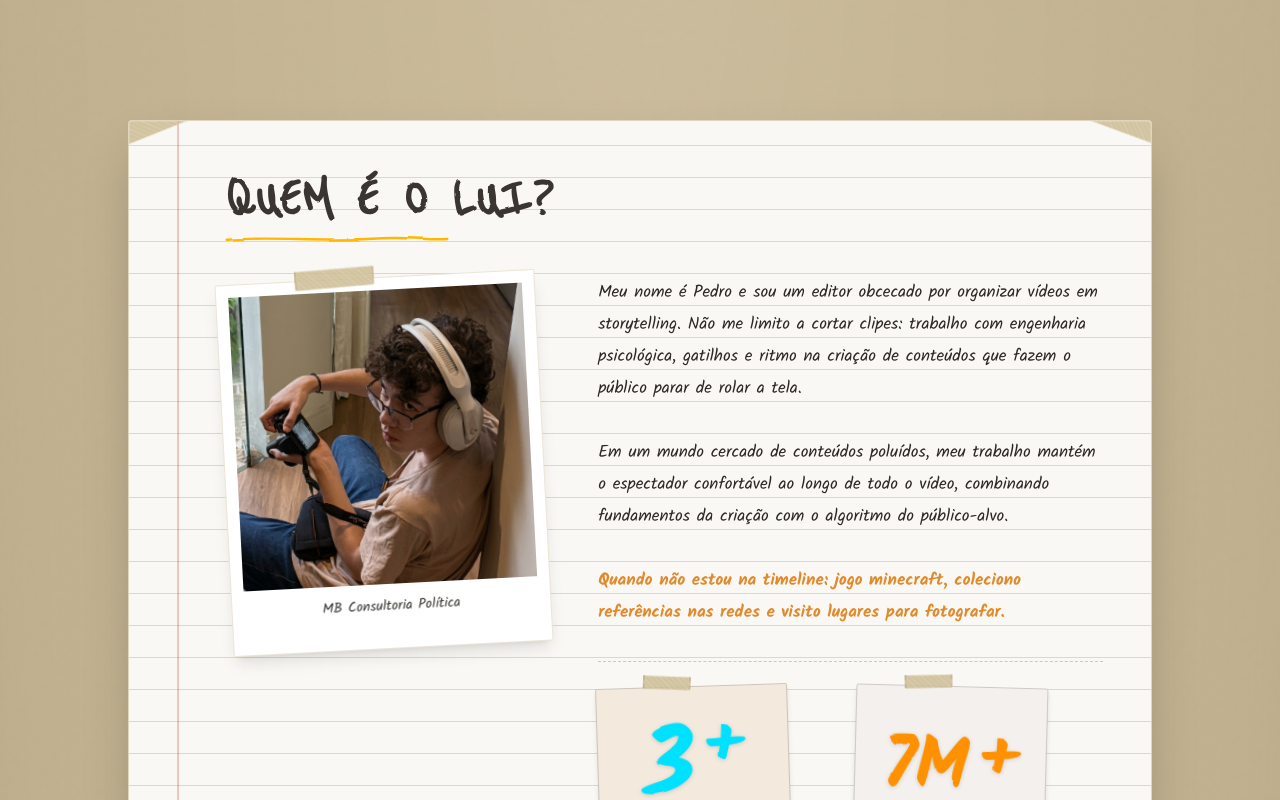
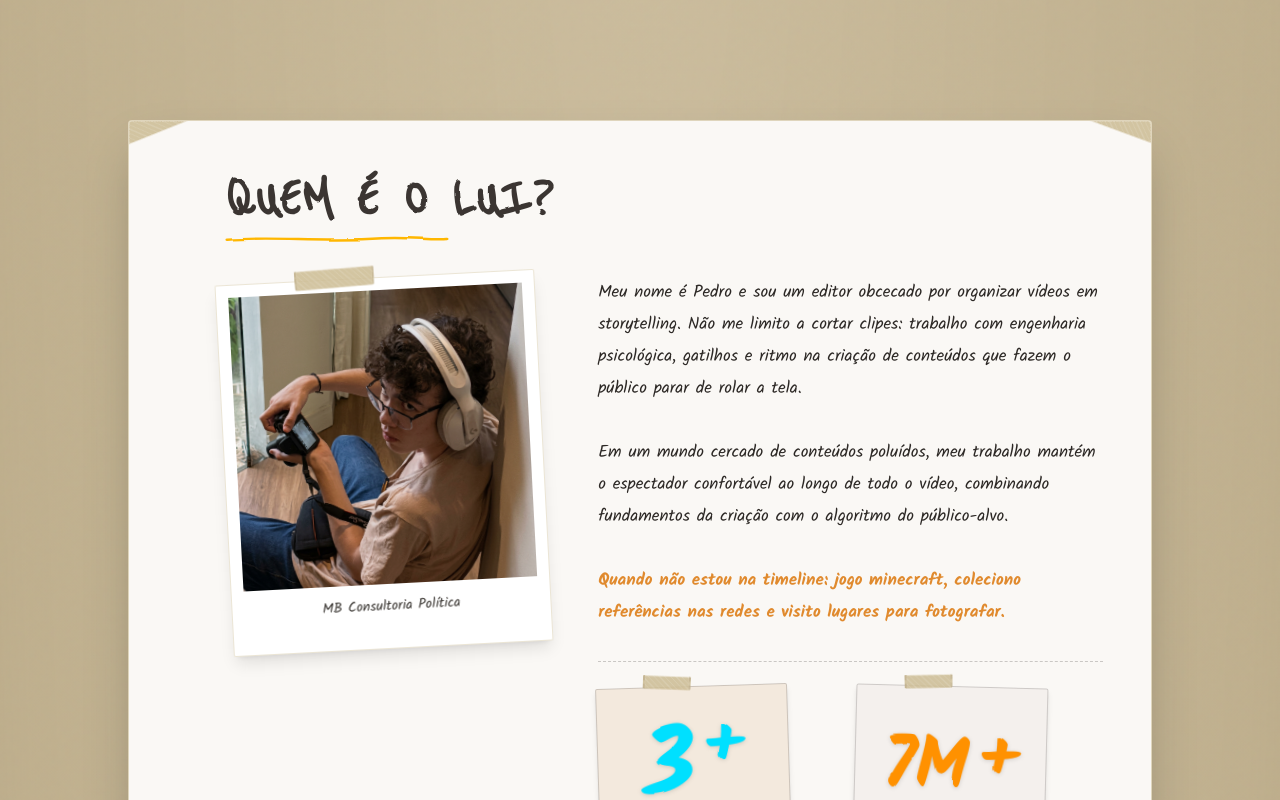
Before and after one commit to furiaas/Luiportfolio, a React (Vite) app: page / in a window 1280 px wide. Shown: the part 2680-3480 px from the top of the page. Built offline with nearby package versions, Linux system fonts and the light colour scheme.

Commit message:
Refactor AboutSection styles and class names

```diff
--- a/src/components/AboutSection.tsx
+++ b/src/components/AboutSection.tsx
@@ -11,16 +11,7 @@ export const AboutSection: React.FC = () => {
 
         {/* TORN NOTEBOOK SHEET CONTAINER - Página de Caderno Completa */}
         <div
-          className="relative bg-[#FAF8F5] rounded-sm p-6 sm:p-10 md:p-12 shadow-2xl border border-[#CDBE96]/60 transform -rotate-0.5 overflow-hidden"
-          style={{
-            backgroundImage: `
-              linear-gradient(90deg, transparent 48px, rgba(217, 58, 43, 0.28) 48px, rgba(217, 58, 43, 0.28) 50px, transparent 50px),
-              linear-gradient(180deg, transparent 31px, rgba(185, 170, 140, 0.42) 31px, rgba(185, 170, 140, 0.42) 32px)
-            `,
-            backgroundSize: '100% 100%, 100% 32px',
-            backgroundPosition: '0 0, 0 25px',
-            backgroundRepeat: 'no-repeat, repeat-y',
-          }}
+          className="relative bg-[#FAF8F5] rounded-sm p-6 sm:p-10 md:p-12 shadow-2xl border border-[#CDBE96]/60 transform -rotate-0.5 overflow-hidden notebook-sheet-about"
         >
 
           {/* Taped to the wall at corners */}
```
